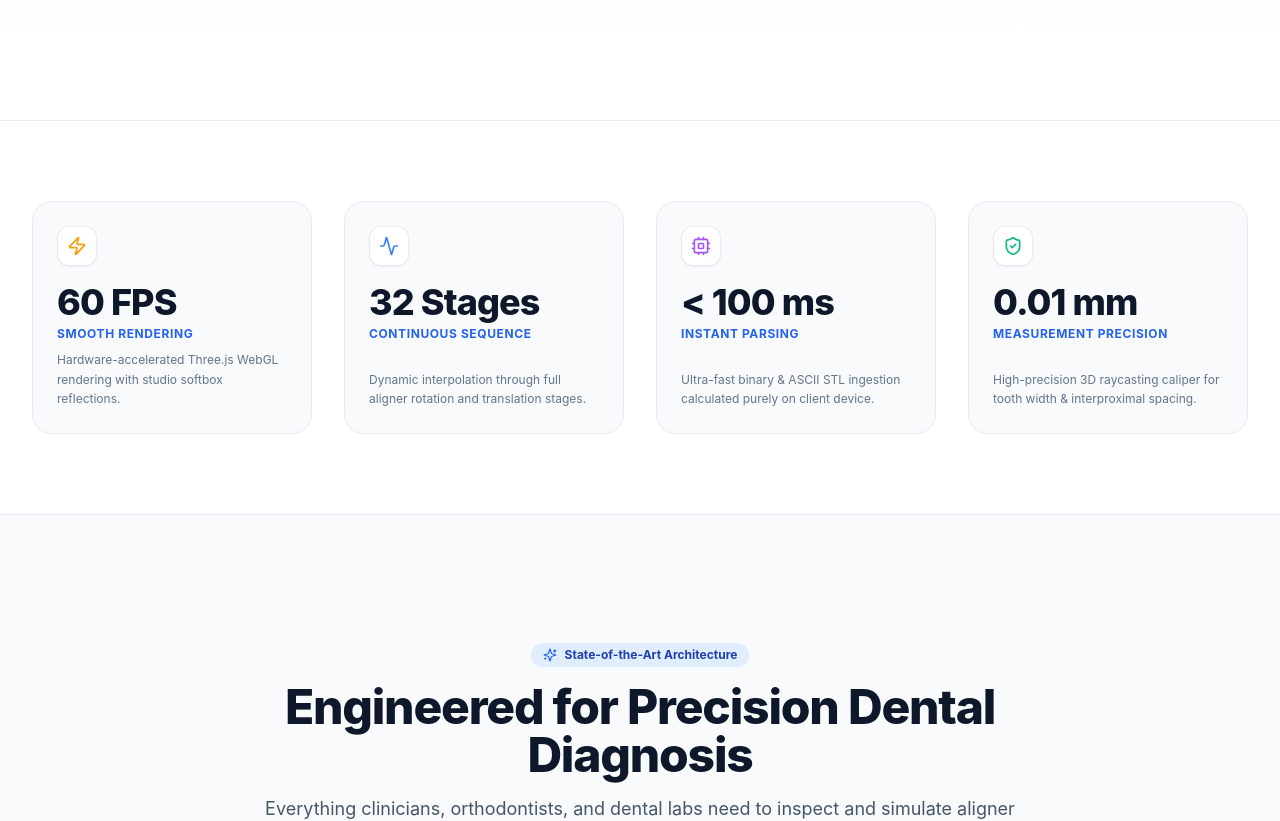
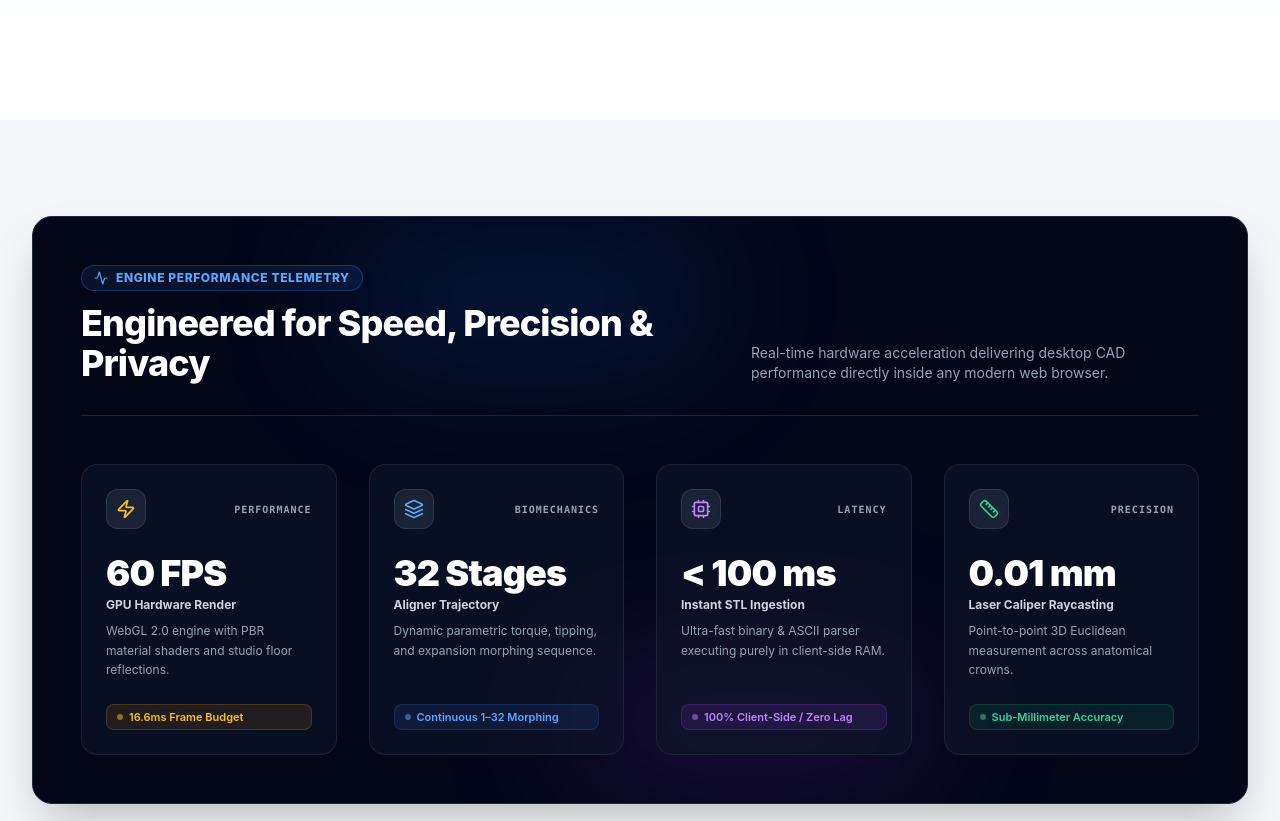
Before and after one commit to Sonu-Thomas-001/AlignView-3D, a Next.js app: page / in a window 1280 px wide. Shown: the part 660-1481 px from the top of the page. Built offline with nearby package versions, Linux system fonts and the light colour scheme.

Commit message:
feat(metrics): redesign performance metrics section into unified high-contrast dark studio telemetry card

```diff
--- a/src/components/landing/MetricsSection.tsx
+++ b/src/components/landing/MetricsSection.tsx
@@ -1,62 +1,124 @@
 'use client';
 
 import React from 'react';
-import { Zap, Activity, Cpu, ShieldCheck } from 'lucide-react';
+import { Zap, Layers, Cpu, Ruler, Activity, Sparkles, CheckCircle2 } from 'lucide-react';
 
 const METRICS = [
   {
     value: '60 FPS',
-    label: 'Smooth Rendering',
-    description: 'Hardware-accelerated Three.js WebGL rendering with studio softbox reflections.',
-    icon: <Zap className="w-5 h-5 text-amber-500" />,
+    unit: 'PERFORMANCE',
+    label: 'GPU Hardware Render',
+    description: 'WebGL 2.0 engine with PBR material shaders and studio floor reflections.',
+    badge: '16.6ms Frame Budget',
+    badgeColor: 'text-amber-400 bg-amber-500/10 border-amber-500/20',
+    icon: <Zap className="w-5 h-5 text-amber-400" />,
+    gradient: 'from-amber-500/20 to-transparent',
   },
   {
     value: '32 Stages',
-    label: 'Continuous Sequence',
-    description: 'Dynamic interpolation through full aligner rotation and translation stages.',
-    icon: <Activity className="w-5 h-5 text-blue-500" />,
+    unit: 'BIOMECHANICS',
+    label: 'Aligner Trajectory',
+    description: 'Dynamic parametric torque, tipping, and expansion morphing sequence.',
+    badge: 'Continuous 1–32 Morphing',
+    badgeColor: 'text-blue-400 bg-blue-500/10 border-blue-500/20',
+    icon: <Layers className="w-5 h-5 text-blue-400" />,
+    gradient: 'from-blue-500/20 to-transparent',
   },
   {
     value: '< 100 ms',
-    label: 'Instant Parsing',
-    description: 'Ultra-fast binary & ASCII STL ingestion calculated purely on client device.',
-    icon: <Cpu className="w-5 h-5 text-purple-500" />,
+    unit: 'LATENCY',
+    label: 'Instant STL Ingestion',
+    description: 'Ultra-fast binary & ASCII parser executing purely in client-side RAM.',
+    badge: '100% Client-Side / Zero Lag',
+    badgeColor: 'text-purple-400 bg-purple-500/10 border-purple-500/20',
+    icon: <Cpu className="w-5 h-5 text-purple-400" />,
+    gradient: 'from-purple-500/20 to-transparent',
   },
   {
     value: '0.01 mm',
-    label: 'Measurement Precision',
-    description: 'High-precision 3D raycasting caliper for tooth width & interproximal spacing.',
-    icon: <ShieldCheck className="w-5 h-5 text-emerald-500" />,
+    unit: 'PRECISION',
+    label: 'Laser Caliper Raycasting',
+    description: 'Point-to-point 3D Euclidean measurement across anatomical crowns.',
+    badge: 'Sub-Millimeter Accuracy',
+    badgeColor: 'text-emerald-400 bg-emerald-500/10 border-emerald-500/20',
+    icon: <Ruler className="w-5 h-5 text-emerald-400" />,
+    gradient: 'from-emerald-500/20 to-transparent',
   },
 ];
 
 export const MetricsSection: React.FC = () => {
   return (
-    <section id="metrics" className="py-20 bg-white border-y border-slate-200/80">
+    <section id="metrics" className="py-16 sm:py-24 bg-[#F4F6FA] relative overflow-hidden">
       <div className="max-w-7xl mx-auto px-4 sm:px-6 lg:px-8">
-        <div className="grid grid-cols-2 lg:grid-cols-4 gap-6 sm:gap-8">
+
+        {/* Unified High-Performance Studio Showcase Card */}
+        <div className="relative rounded-3xl bg-slate-950 border border-slate-800 shadow-2xl p-8 sm:p-12 overflow-hidden">
+
+          {/* Ambient Lighting Flares inside the container */}
+          <div className="absolute top-0 left-1/4 w-96 h-40 bg-blue-600/15 rounded-full blur-3xl pointer-events-none" />
+          <div className="absolute bottom-0 right-1/4 w-96 h-40 bg-purple-600/15 rounded-full blur-3xl pointer-events-none" />
+
+          {/* Section Header inside card */}
+          <div className="flex flex-col md:flex-row md:items-end justify-between gap-4 mb-12 pb-8 border-b border-slate-800/80 relative z-10">
+            <div>
+              <div className="inline-flex items-center gap-2 px-3 py-1 rounded-full bg-blue-500/10 border border-blue-500/30 text-blue-400 text-xs font-extrabold uppercase tracking-wider mb-3">
+                <Activity className="w-3.5 h-3.5" />
+                <span>Engine Performance Telemetry</span>
+              </div>
+              <h2 className="text-2xl sm:text-4xl font-extrabold text-white tracking-tight">
+                Engineered for Speed, Precision & Privacy
+              </h2>
+            </div>
+            <p className="text-xs sm:text-sm text-slate-400 max-w-md leading-relaxed">
+              Real-time hardware acceleration delivering desktop CAD performance directly inside any modern web browser.
+            </p>
+          </div>
+
+          {/* 4 Performance Metric Columns */}
+          <div className="grid grid-cols-1 md:grid-cols-2 lg:grid-cols-4 gap-8 relative z-10">
             {METRICS.map((item, idx) => (
               <div
                 key={idx}
-              className="p-6 rounded-3xl bg-slate-50 border border-slate-200/70 hover:border-blue-200 hover:shadow-md transition-all flex flex-col justify-between"
+                className="relative rounded-2xl p-6 bg-slate-900/60 border border-slate-800/80 hover:border-slate-700 transition-all flex flex-col justify-between group hover:bg-slate-900/90"
               >
                 <div>
-                <div className="w-10 h-10 rounded-xl bg-white border border-slate-200/80 flex items-center justify-center mb-4 shadow-sm">
+                  {/* Icon & Live Badge */}
+                  <div className="flex items-center justify-between mb-6">
+                    <div className="w-10 h-10 rounded-xl bg-slate-800/80 border border-slate-700/80 flex items-center justify-center shadow-inner group-hover:scale-105 transition-transform">
                       {item.icon}
                     </div>
-                <div className="text-3xl sm:text-4xl font-extrabold text-slate-900 tracking-tight mb-1">
+                    <span className="text-[10px] font-extrabold uppercase tracking-widest text-slate-400 font-mono">
+                      {item.unit}
+                    </span>
+                  </div>
+
+                  {/* Big Glowing Metric Number */}
+                  <div className="text-3xl sm:text-4xl font-black text-white tracking-tight mb-1 group-hover:text-blue-200 transition-colors">
                     {item.value}
                   </div>
-                <div className="text-xs font-bold uppercase tracking-wider text-blue-600 mb-2">
+
+                  {/* Label */}
+                  <div className="text-xs font-bold text-slate-300 mb-2">
                     {item.label}
                   </div>
-              </div>
-              <p className="text-xs text-slate-500 leading-relaxed">
+
+                  {/* Description */}
+                  <p className="text-xs text-slate-400 leading-relaxed mb-6">
                     {item.description}
                   </p>
                 </div>
+
+                {/* Bottom Status Pill */}
+                <div className={`inline-flex items-center gap-1.5 px-2.5 py-1 rounded-lg border text-[11px] font-semibold ${item.badgeColor}`}>
+                  <div className="w-1.5 h-1.5 rounded-full bg-current animate-pulse" />
+                  <span>{item.badge}</span>
+                </div>
+              </div>
             ))}
           </div>
+
+        </div>
+
       </div>
     </section>
   );
```
Lines whose indentation alone changed are shown as unchanged.
